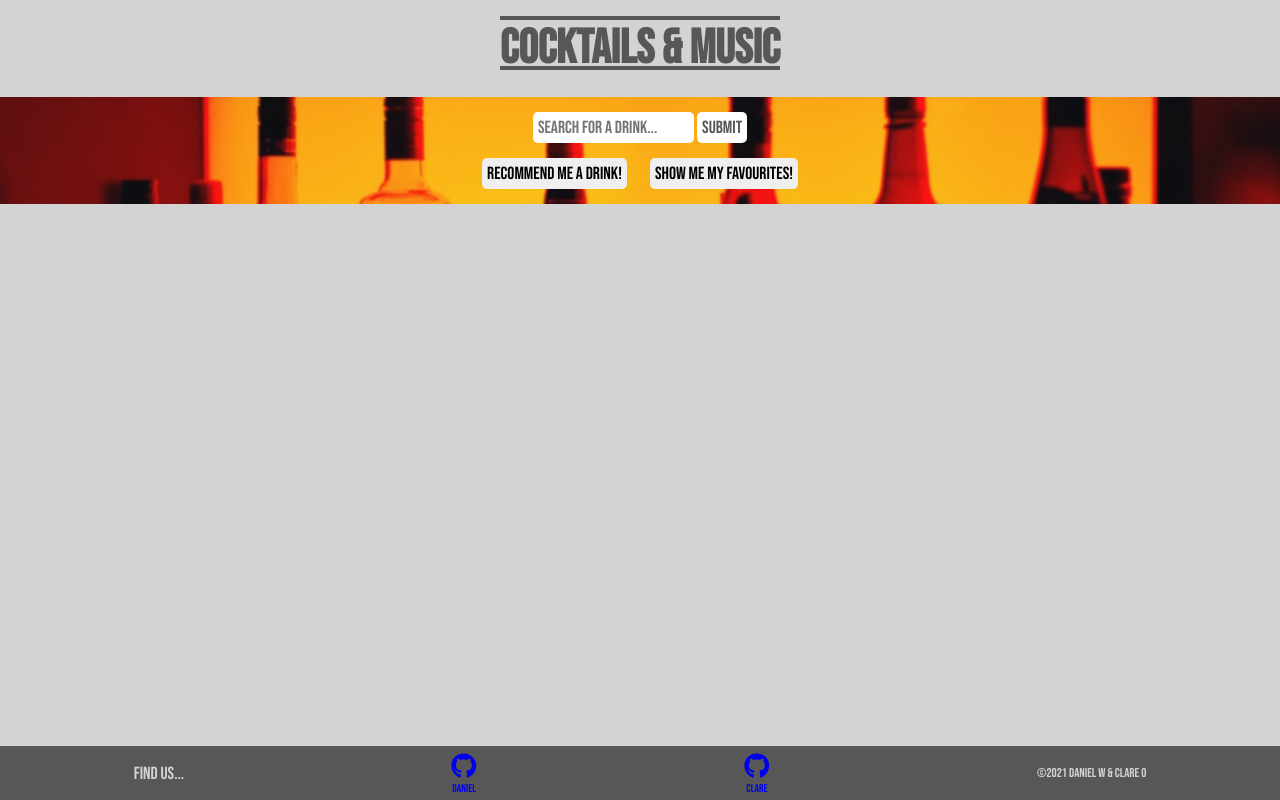
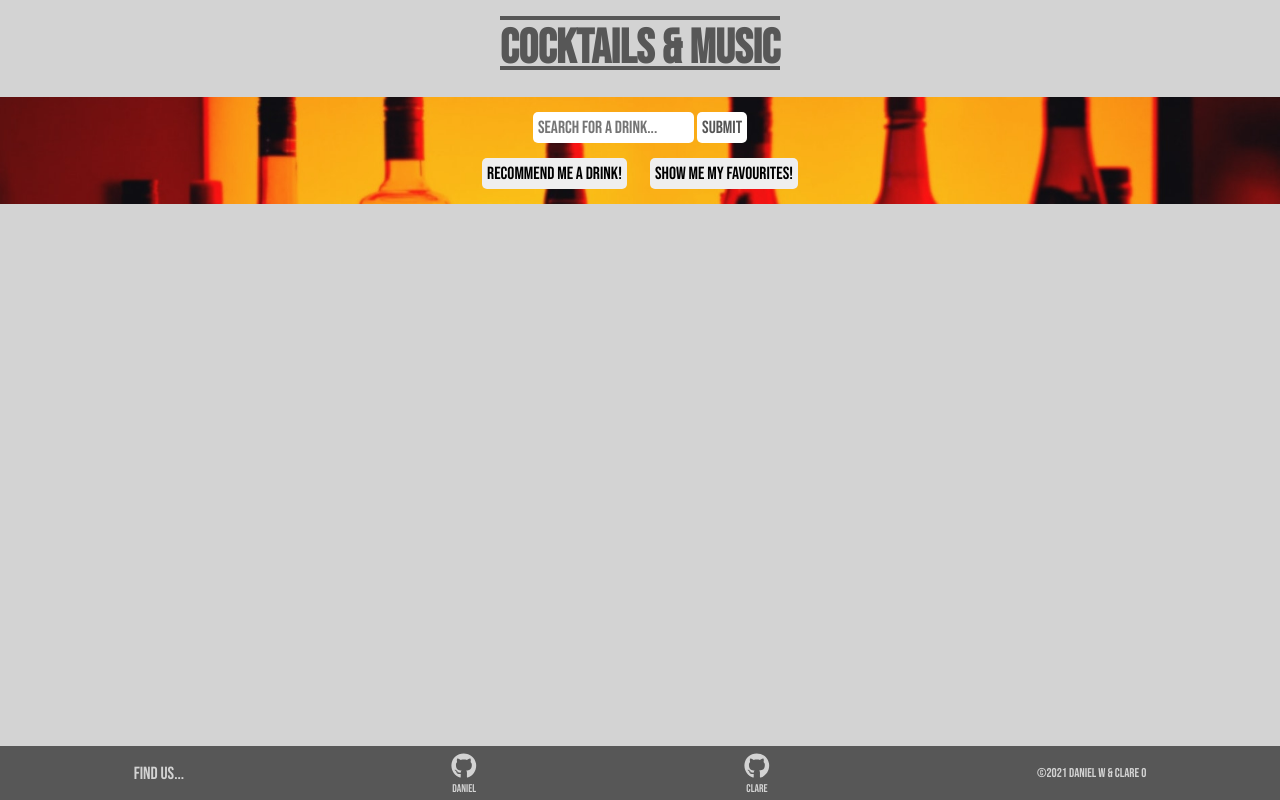
Before and after one commit to daniel-walters/js-hackathon, a website with bundled scripts: page src/index.html in a window 1280 px wide. Built offline with nearby package versions, Linux system fonts and the light colour scheme.

Commit message:
one github icon was blue for some reason so thats fixed

```diff
--- a/src/style.css
+++ b/src/style.css
@@ -149,6 +149,7 @@ footer {
     text-align: center;
     text-decoration: none;
     font-size: 1.6rem;
+    color: #d3d3d3;
 }
 
 .github-icon :hover {
```
